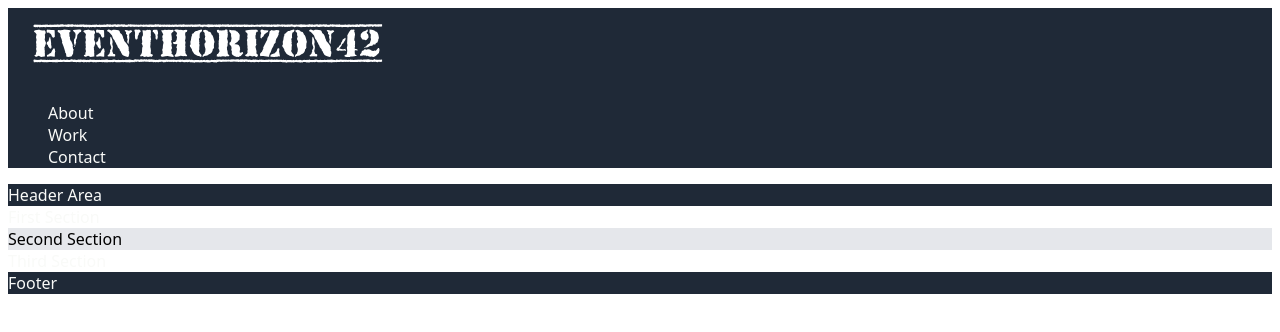
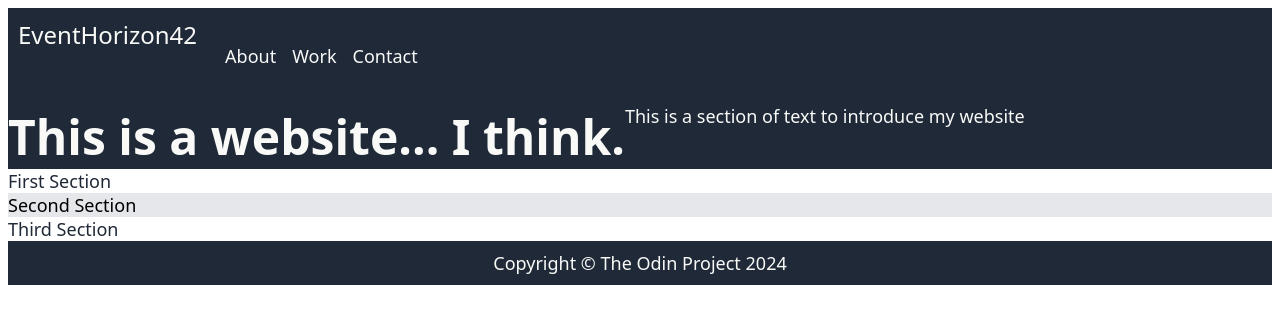
Before and after one commit to EventHorizon42/landing1, a plain HTML site: page index.html in a window 1280 px wide. Drawn offline with Linux system fonts and the light colour scheme.

Commit message:
Added some content and style updates

```diff
--- a/index.html
+++ b/index.html
@@ -11,16 +11,22 @@
     <body>
            <!-- Header Bar -->
         <div class="headbar">
-            <div class="logo"><img src="img/EHlogo1.png" ></div>
-            <ul class="top-links"
+            <div class="logo">
+                <!-- <img src="img/EHlogo1.png" > -->
+                EventHorizon42
+            </div>
+            <ul class="top-links">
                 <li><a href="#">About</a></li>
                 <li><a href="#">Work</a></li>
                 <li><a href="#">Contact</a></li>
+            </ul>
         </div>
 
         <!-- Header Area -->
         <div class="header">
-            Header Area
+            <div class="title">This is a website... I think.</div>
+            <div class="header-blurb">This is a section of text to introduce my website</div>
+            <div class="header-img"></div>
         </div>
 
         <!-- First Section  -->
@@ -40,7 +46,7 @@
 
         <!-- Footer Bar -->
         <div class="footbar">
-            Footer
+            Copyright &copy; The Odin Project 2024
         </div>
     </body>
 </html>
--- a/style.css
+++ b/style.css
@@ -2,6 +2,7 @@
 
 * {
     color:rgb(0, 0, 0);
+    font-size: 18px;
     font-family: system-ui, -apple-system, BlinkMacSystemFont, 'Segoe UI', Roboto, Oxygen, Ubuntu, Cantarell, 'Open Sans', 'Helvetica Neue', sans-serif
   }
 
@@ -10,13 +11,30 @@ ul {
 }
 
 li {
+    padding: 8px;
 
 }
 
 .headbar  {
   color: #f9faf8;
   background: #1F2937;
+  display: flex;
 
+
+}
+
+.headbar .top-links {
+  display: flex;
+  padding: 10px;
+
+
+}
+
+.headbar .logo {
+  color: #f9faf8;
+  display: flex;
+  padding: 10px;
+  font-size: 24px;
 }
 
 .headbar a {
@@ -27,24 +45,46 @@ li {
 .header  {
   color: #f9faf8;
   background: #1F2937;
+  display: flex;
+
+
+}
+
+.header .title {
+  color: #f9faf8;
+  font-weight: 900;
+  font-size: 48px;
+
+}
+
+.header .header-blurb {
+  color: #f9faf8;
 
 }
 
 .first  {
-  color: #f9faf8;
+  color: #1f2937;
   background: white;
+  display: flex;
+
 
 
 }
 
+
 .second  {
   color:rgb(0, 0, 0);
   background: #e5e7eb;
+  display: flex;
+
 
 }
 
 .footbar  {
   color: #f9faf8;
   background: #1F2937;
+  display: flex;
+  justify-content: center;
+  padding: 10px;
 
 }
```
